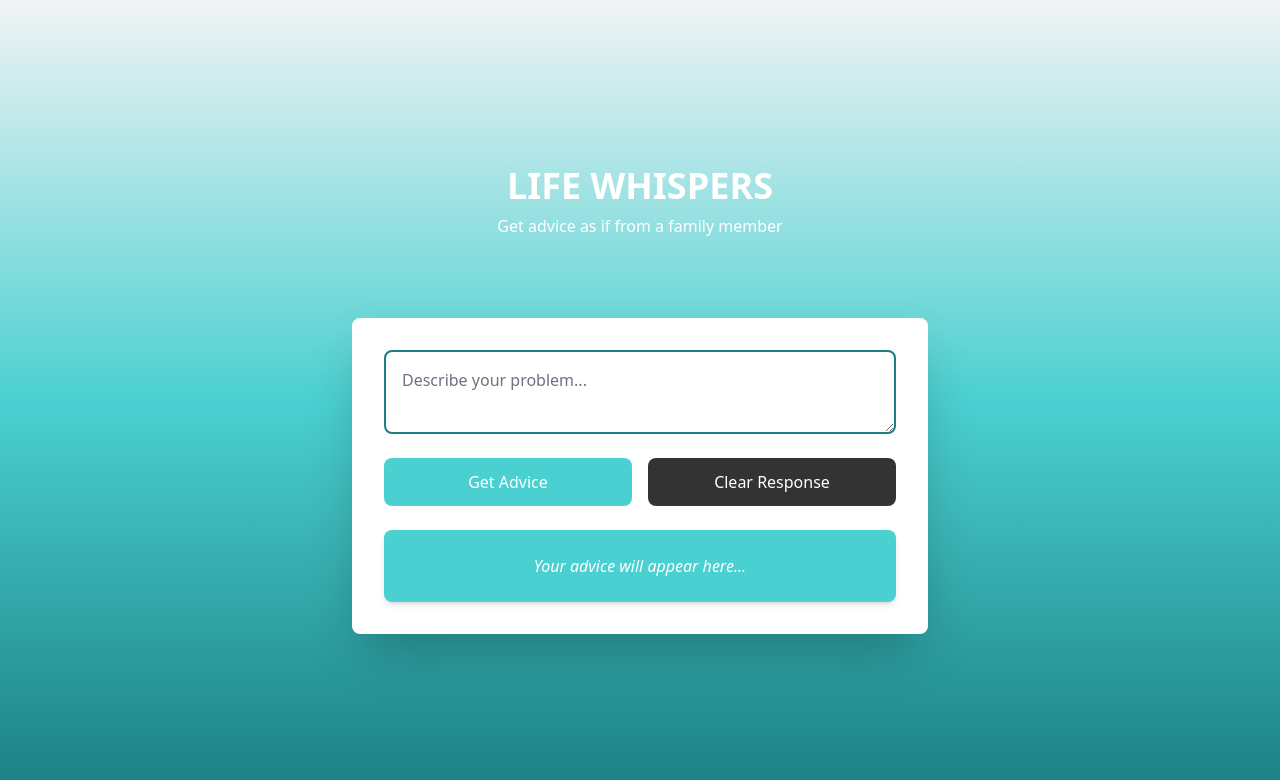
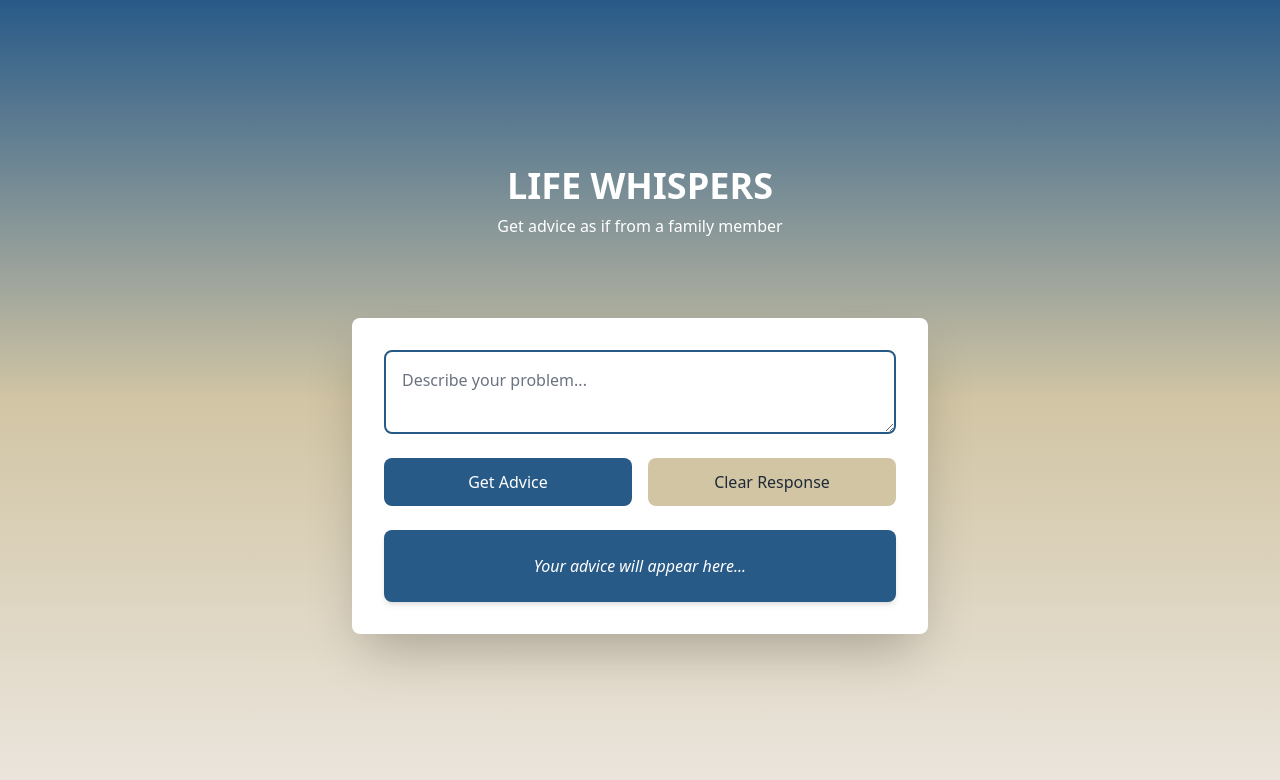
Before and after one commit to HemanthKumar-veeville/life.whispers, a React app: page / in a window 1280 px wide. Shown: the top 780 px of the page. Built offline with nearby package versions, Linux system fonts and the light colour scheme; the HTML template or start-up script is replaced by a standard one.

Commit message:
Update UI

```diff
--- a/src/App.jsx
+++ b/src/App.jsx
@@ -3,7 +3,7 @@ import ProblemInput from "./ProblemInput";
 
 function App() {
   return (
-    <div className="min-h-screen bg-gradient-to-b from-[#F1F3F5] via-[#4BD0D1] to-[#1A7E82] flex flex-col justify-center items-center">
+    <div className="min-h-screen bg-gradient-to-b from-[#285A88] via-[#D1C5A4] to-[#ECE6DF] flex flex-col justify-center items-center">
       <header className="text-center mb-8">
         <h1 className="text-4xl font-bold text-white">LIFE WHISPERS</h1>
         <p className="text-white mt-2">Get advice as if from a family member</p>
--- a/src/ProblemInput.jsx
+++ b/src/ProblemInput.jsx
@@ -55,7 +55,7 @@ const ProblemInput = () => {
       <div className="w-full flex flex-col space-y-6">
         <form onSubmit={handleSubmit} className="flex flex-col space-y-6">
           <textarea
-            className="p-4 w-full border-2 border-[#1A7E82] rounded-lg focus:outline-none focus:ring-4 focus:ring-[#4BD0D1] text-gray-800 placeholder-gray-500"
+            className="p-4 w-full border-2 border-[#285A88] rounded-lg focus:outline-none focus:ring-4 focus:ring-[#D1C5A4] text-gray-800 placeholder-gray-500"
             value={problem}
             onChange={(e) => setProblem(e.target.value)}
             placeholder="Describe your problem..."
@@ -64,7 +64,7 @@ const ProblemInput = () => {
           <div className="flex space-x-4">
             <button
               type="submit"
-              className="py-3 px-6 w-full bg-[#4BD0D1] text-white rounded-lg hover:bg-[#1A7E82] transition-transform transform hover:scale-105"
+              className="py-3 px-6 w-full bg-[#285A88] text-white rounded-lg hover:bg-[#1E4A71] transition-transform transform hover:scale-105"
             >
               {loading ? (
                 <span className="animate-pulse">Processing...</span>
@@ -75,14 +75,14 @@ const ProblemInput = () => {
             <button
               type="button"
               onClick={handleClear}
-              className="py-3 px-6 w-full bg-[#333333] text-white rounded-lg hover:bg-[#1A1A1A] transition-transform transform hover:scale-105"
+              className="py-3 px-6 w-full bg-[#D1C5A4] text-gray-800 rounded-lg hover:bg-[#BFB08D] transition-transform transform hover:scale-105"
             >
               Clear Response
             </button>
           </div>
         </form>
 
-        <div className="p-6 w-full bg-[#4BD0D1] rounded-lg shadow-md min-h-[4rem] flex items-center justify-center">
+        <div className="p-6 w-full bg-[#285A88] rounded-lg shadow-md min-h-[4rem] flex items-center justify-center">
           {response ? (
             <p className="text-white font-semibold">{response}</p>
           ) : (
```
